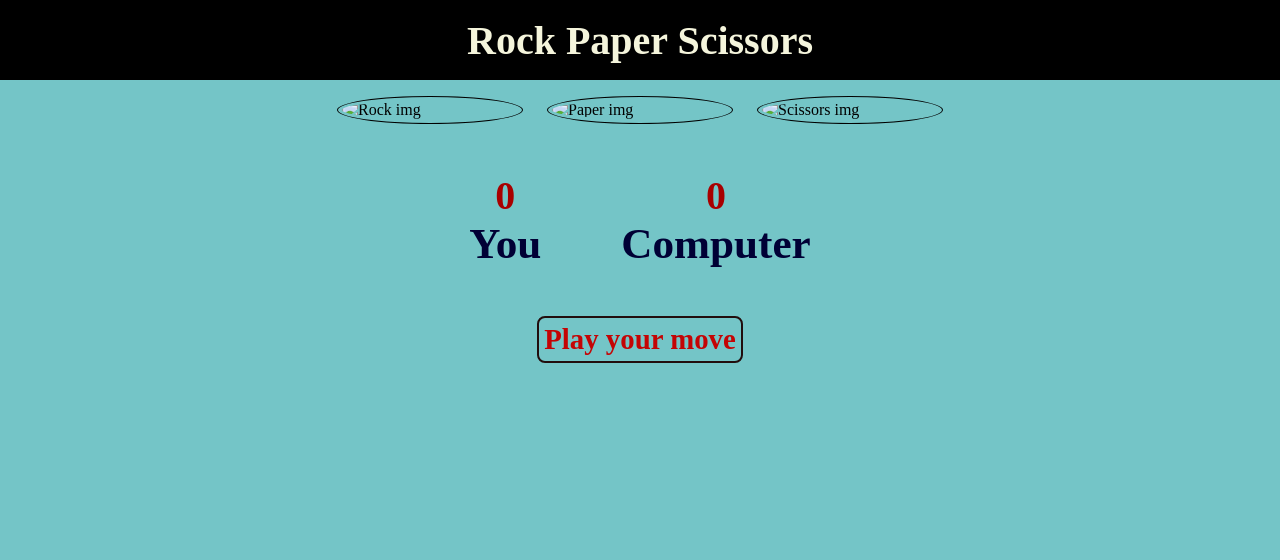
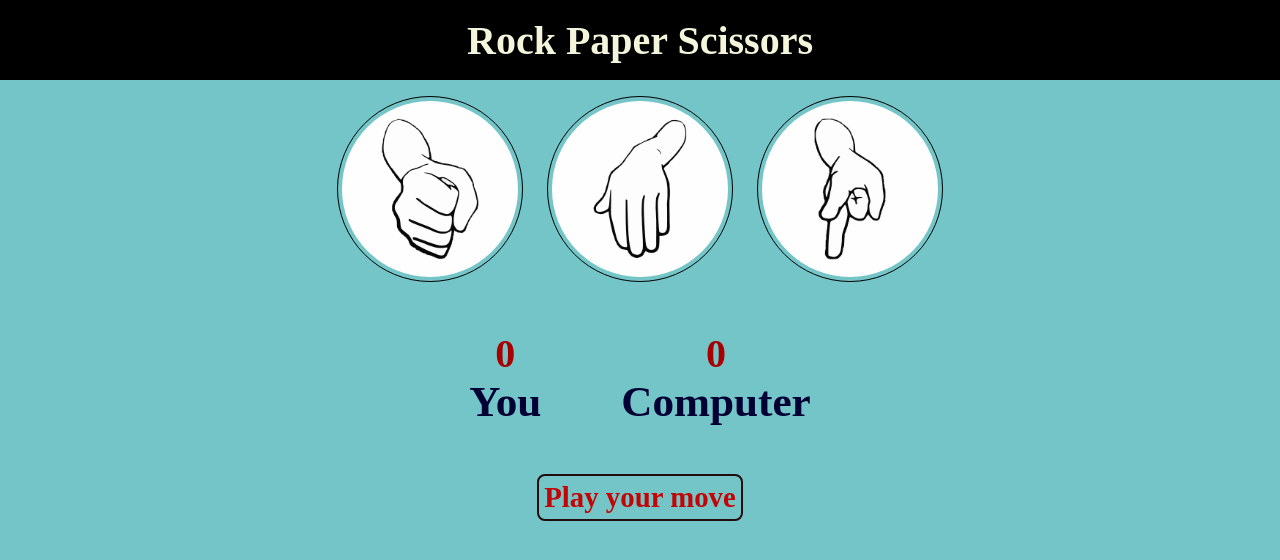
Before and after one commit to Sikander-aazam/Rock_Paper_Scissors, a plain HTML site: page index.html in a window 1280 px wide. Drawn offline with Linux system fonts and the light colour scheme.

Commit message:
Update index.html

```diff
--- a/index.html
+++ b/index.html
@@ -16,13 +16,13 @@
     <main class="mian_contenor">
         <div class="choices">
             <div class="choice" id="rock">
-                <img src="/project2 js/img/rock.png" alt="Rock img">
+                <img src="/img/rock.png" alt="Rock img">
             </div>
             <div class="choice" id="paper">
-                <img src="/project2 js/img/paper.png" alt="Paper img">
+                <img src="/img/paper.png" alt="Paper img">
             </div>
             <div class="choice" id="scissors">
-                <img src="/project2 js/img/scissors.png" alt="Scissors img">
+                <img src="/img/scissors.png" alt="Scissors img">
             </div>
         </div>
         <div class="score_board">
```
